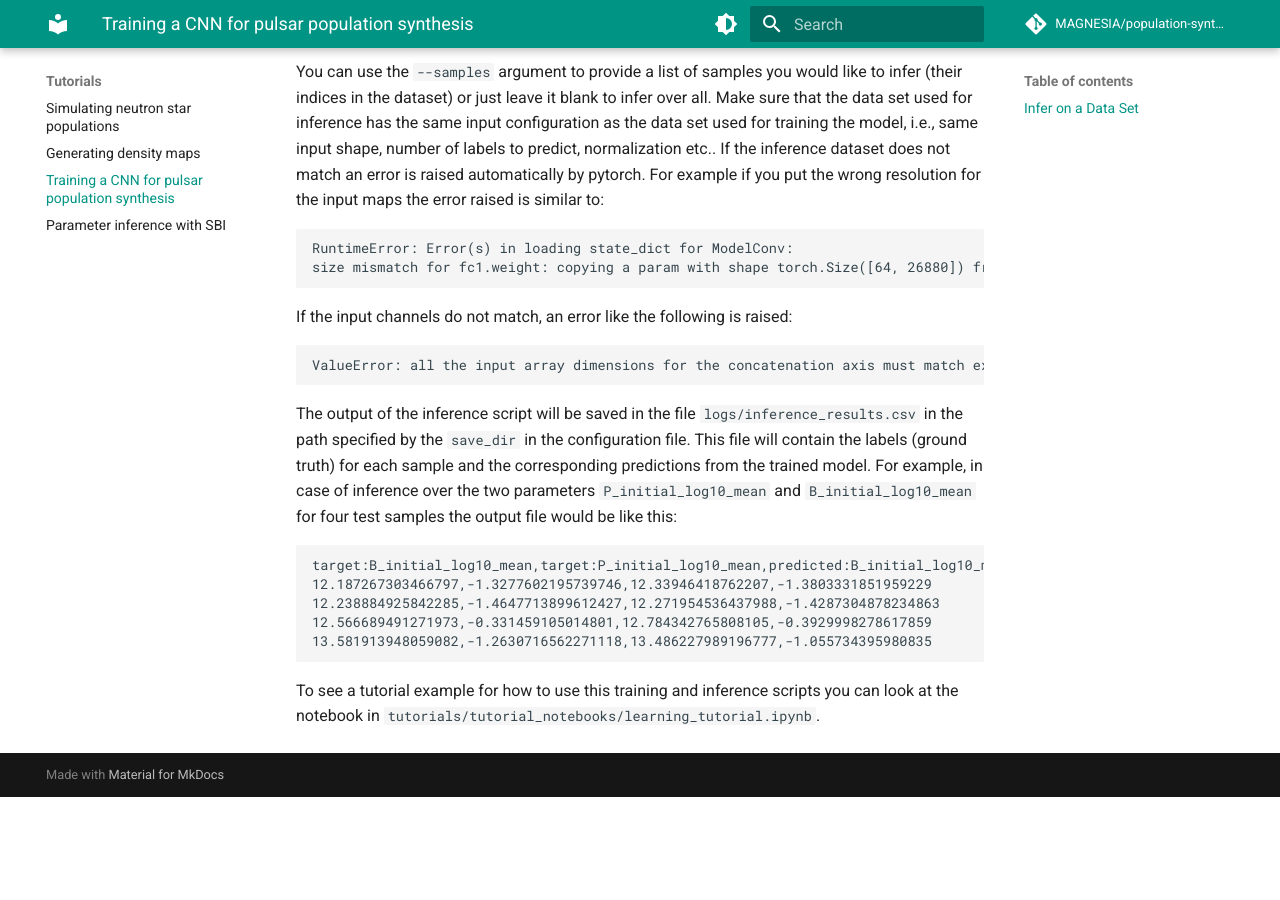
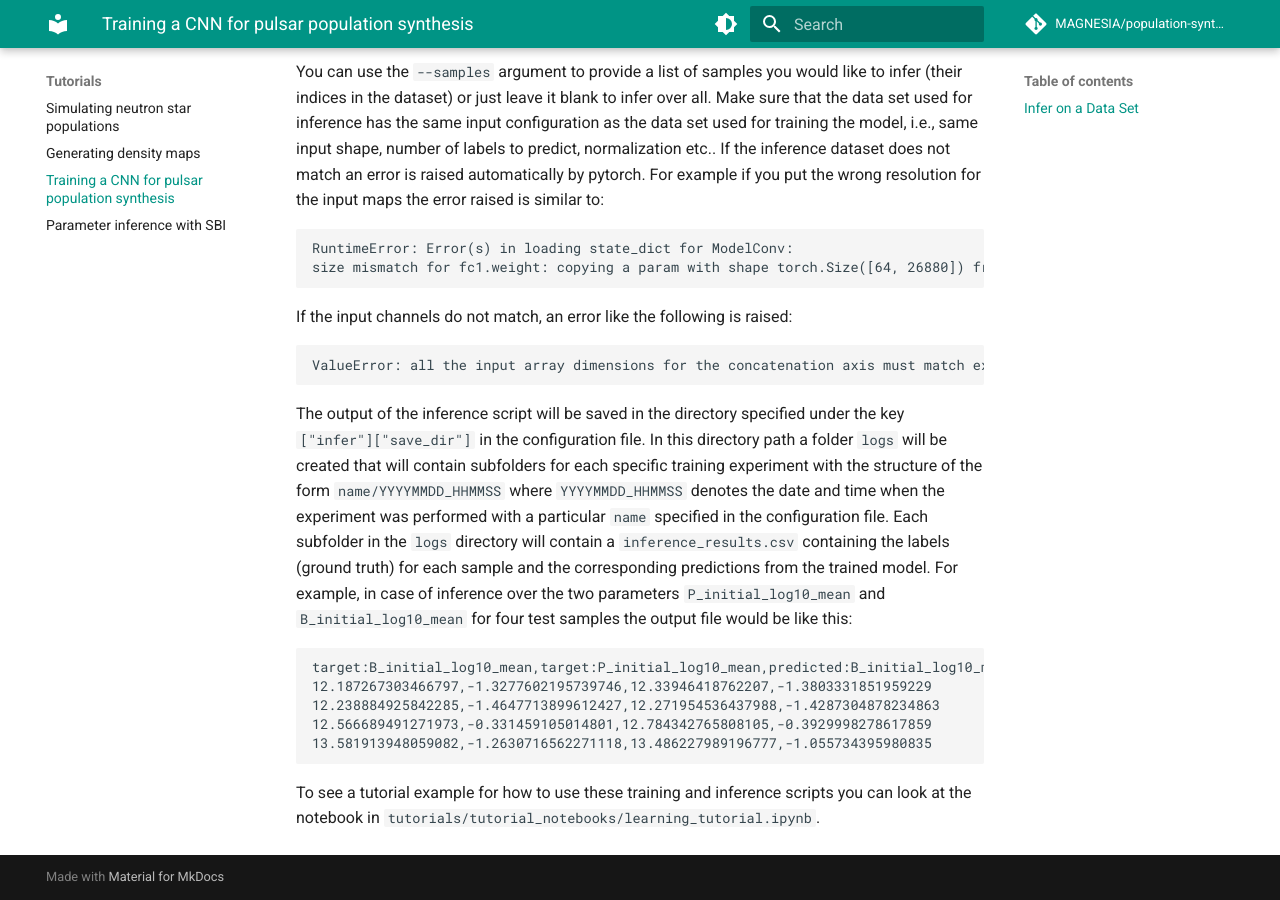
Before and after one commit to ice-csic-astroexotic/ML-Poppyns, an MkDocs documentation site: the page built from docs/tutorials/learning_tutorial.md, in a window 1280 px wide and 900 px high, scrolled down 5983 px. Built offline with MkDocs 1.6.1 and Material for MkDocs 9.7.7, drawn with Linux system fonts in a browser that asks for light colours; formulas are drawn with MathJax 3; comment, search, counter and statistics services are not loaded; before the commit the page ends 6780 px from its top, so only the background shows below that; some of the changed text lies outside the part shown.

Commit message:
Some updates and adjuting of docstrings in the turorial notebooks and docs.

````diff
--- a/docs/tutorials/learning_tutorial.md
+++ b/docs/tutorials/learning_tutorial.md
@@ -246,8 +246,9 @@ If the input channels do not match, an error like the following is raised:
 ```commandline
 ValueError: all the input array dimensions for the concatenation axis must match exactly, but along dimension 1, the array at index 0 has size 128 and the array at index 1 has size 64
 ```
-The output of the inference script will be saved in the file `logs/inference_results.csv` in the path specified by the `save_dir` in the configuration file.
-This file will contain the labels (ground truth) for each sample and the corresponding predictions from the trained model.
+The output of the inference script will be saved in the directory specified under the key `["infer"]["save_dir"]` in the configuration file.
+In this directory path a folder `logs` will be created that will contain subfolders for each specific training experiment with the structure of the form `name/YYYYMMDD_HHMMSS` where `YYYYMMDD_HHMMSS` denotes the date and time when the experiment was performed with a particular `name` specified in the configuration file.
+Each subfolder in the `logs` directory will contain a `inference_results.csv` containing the labels (ground truth) for each sample and the corresponding predictions from the trained model.
 For example, in case of inference over the two parameters `P_initial_log10_mean` and `B_initial_log10_mean` for four test samples the output file would be like this:
 ```commandline
 target:B_initial_log10_mean,target:P_initial_log10_mean,predicted:B_initial_log10_mean,predicted:P_initial_log10_mean
@@ -257,4 +258,4 @@ target:B_initial_log10_mean,target:P_initial_log10_mean,predicted:B_initial_log1
 13.581913948059082,-1.2630716562271118,13.486227989196777,-1.055734395980835
 ```
 
-To see a tutorial example for how to use this training and inference scripts you can look at the notebook in `tutorials/tutorial_notebooks/learning_tutorial.ipynb`.
+To see a tutorial example for how to use these training and inference scripts you can look at the notebook in `tutorials/tutorial_notebooks/learning_tutorial.ipynb`.
````
Also changed, not shown: other parts of docs/tutorials/learning_tutorial.md (+1 -1 lines), 1 other file.
